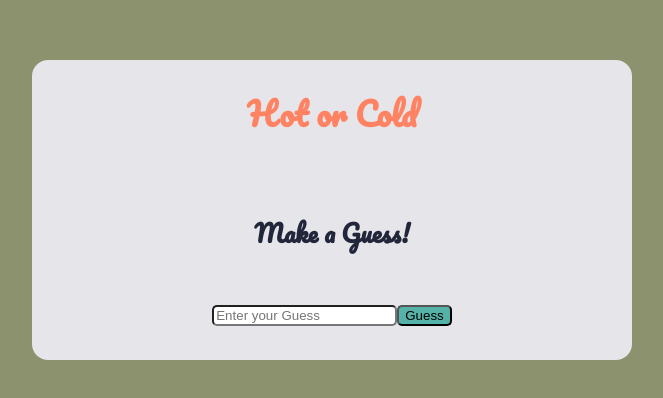
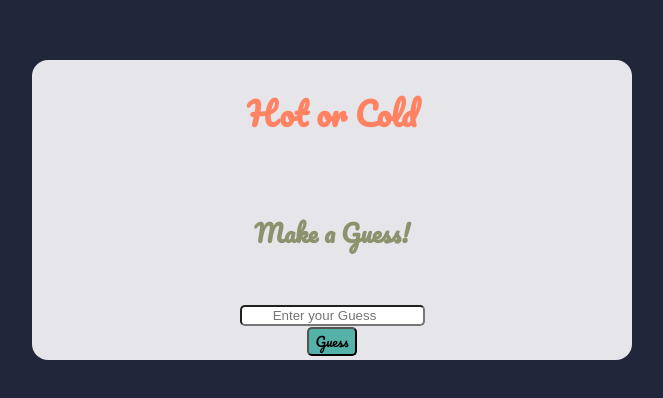
Before and after one commit to LeCatalyser/Thinkful-hot-cold-app, a React (Create React App) app: page / in a window 1280 px wide. Shown: the part 140-538 px from the top of the page, without its empty margins (308-971 px from the left). Built offline with nearby package versions, Linux system fonts and the light colour scheme.

Commit message:
added execution code to guess-form component

```diff
--- a/src/App.js
+++ b/src/App.js
@@ -1,7 +1,7 @@
-import React, { Component } from 'react';
-import logo from './logo.svg';
-import './App.css';
-import GuessForm from './guess-form';
+import React, { Component } from "react";
+import logo from "./logo.svg";
+import "./App.css";
+import GuessForm from "./guess-form";
 
 class App extends Component {
   constructor(props) {
@@ -10,15 +10,30 @@ class App extends Component {
       correctNumber: 18,
       Guesses: [],
       correctGuess: []
+    };
+  }
+
+  guessTries(e) {
+    e.preventDefault();
+    console.log(this.state);
+    if (this.state.input === this.state.correctNumber) {
+      alert("correct answer");
+    } else {
+      alert("incorrect answer");
     }
   }
 
-
+  guessResponse(guess) {
+    this.setState({ input: guess });
+  }
 
   render() {
     return (
       <div className="App">
-        <GuessForm/>
+        <GuessForm
+          onSubmit={guess => this.guessTries(guess)}
+          onChange={guess => this.guessResponse(guess)}
+        />
       </div>
     );
   }
--- a/src/guess-form.js
+++ b/src/guess-form.js
@@ -2,10 +2,14 @@ import React from "react";
 
 export default function GuessForm(props) {
   return (
-    <form>
+    <form onSubmit={props.onSubmit}>
       <h1 class="hot">Hot or Cold</h1>
       <h2 class="guess">Make a Guess!</h2>
-      <input placeholder="Enter your Guess" />
+      <input
+        type="number"
+        onChange={e => props.onChange(parseInt(e.target.value))}
+        placeholder="Enter your Guess"
+      />
       <label />
       <button>Guess</button>
     </form>
--- a/src/index.css
+++ b/src/index.css
@@ -2,7 +2,7 @@ body {
   margin: 200px;
   padding: 0;
   font-family: sans-serif;
-  background-color: #8c916e;
+  background-color: #21263a;
 }
 
 form {
@@ -19,9 +19,15 @@ form {
 button {
   background-color: #54b2a9;
   border-radius: 5px;
+  font-family: "Pacifico", cursive;
+  display: block;
+  margin-left: auto;
+  margin-right: auto;
 }
 input {
   border-radius: 5px;
+  font-family: sans-serif;
+  text-align: center;
 }
 h1,
 h2 {
@@ -32,5 +38,5 @@ h1 {
 }
 
 h2 {
-  color: #21263a;
+  color: #8c916e;
 }
```
